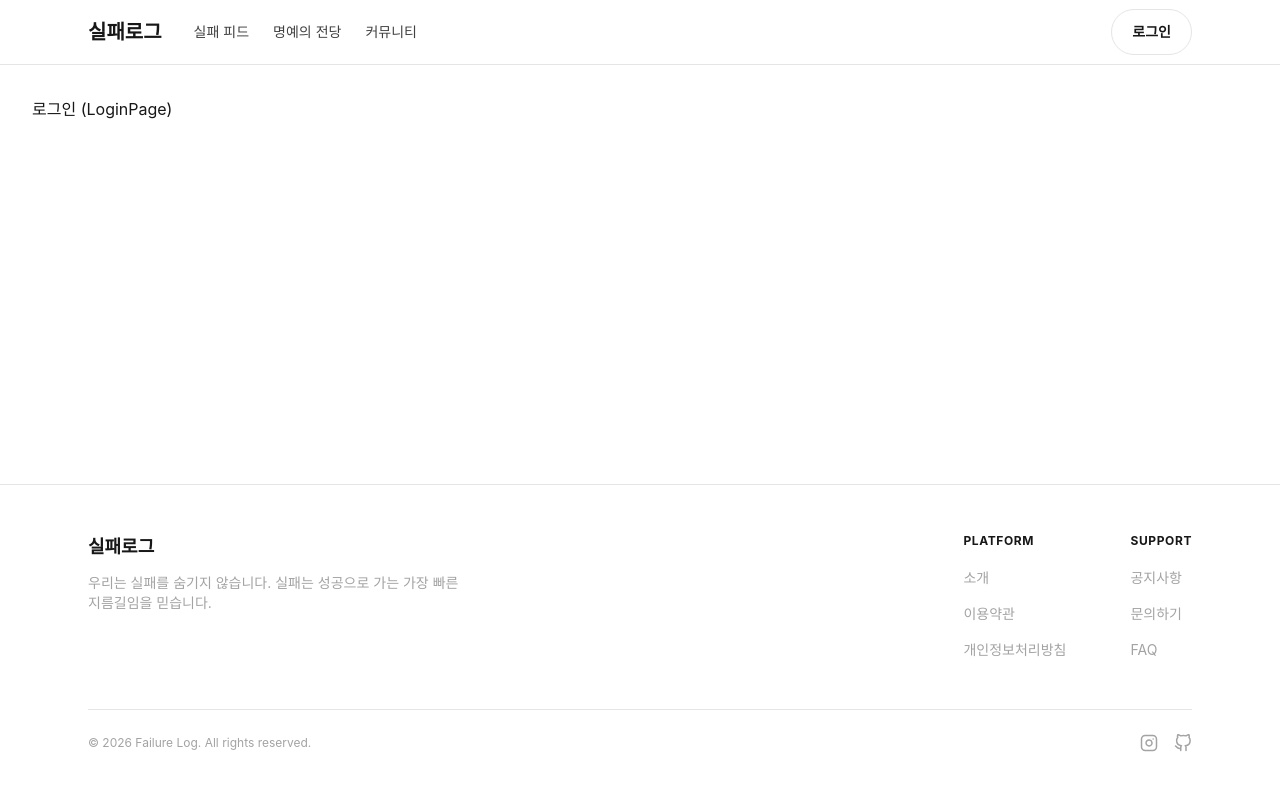
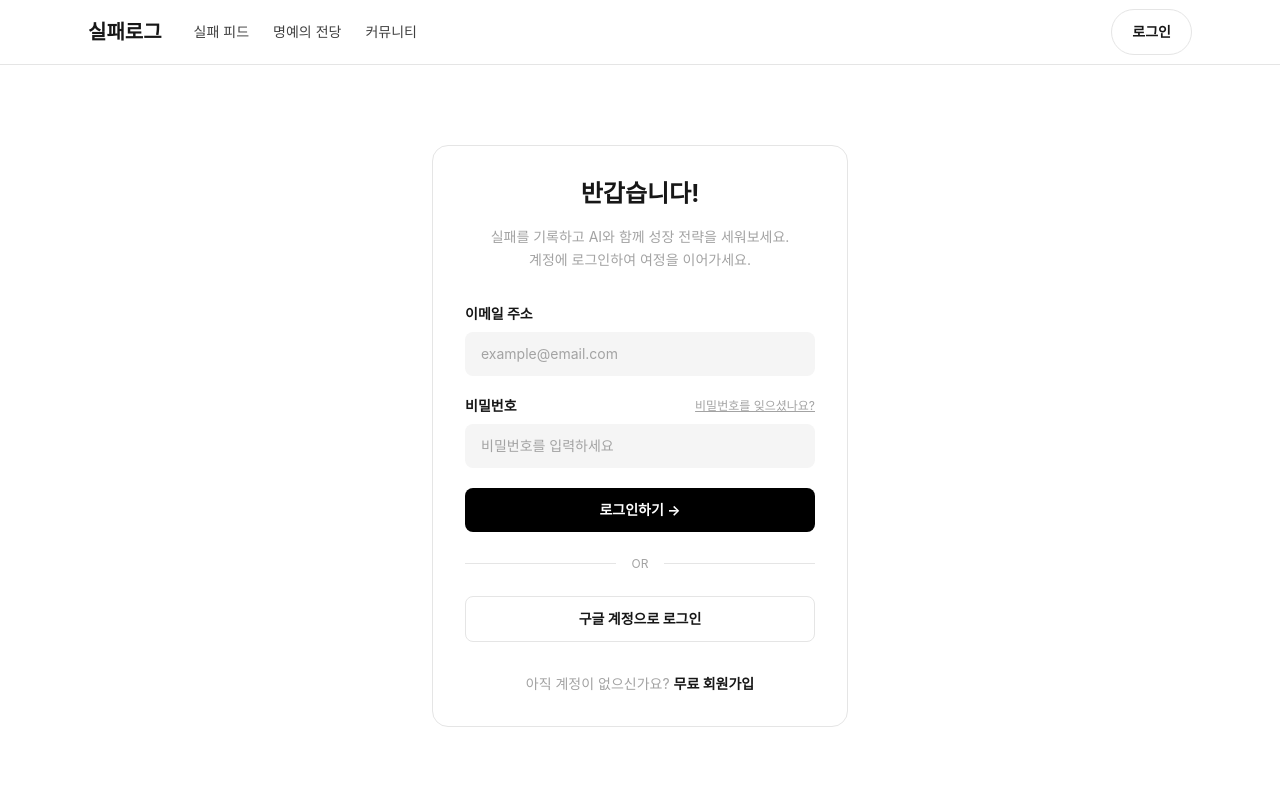
Before and after one commit to skhuthon-5-team/frontend, a React app: page /login in a window 1280 px wide. Shown: the top 800 px of the page. Built offline with nearby package versions, Linux system fonts and the light colour scheme; the HTML template or start-up script is replaced by a standard one.

Commit message:
feat: 로그인 페이지 구현 (#16)

```diff
--- /dev/null
+++ b/src/components/layout/ProtectedRoute.jsx
@@ -0,0 +1,12 @@
+import { Navigate } from "react-router-dom";
+import { useAuthStore } from "../store/authStore";
+
+export default function ProtectedRoute({ children }) {
+  const isLoggedIn = useAuthStore((state) => state.isLoggedIn);
+
+  if (!isLoggedIn) {
+    return <Navigate to="/login" replace />;
+  }
+
+  return children;
+}
--- a/src/pages/LoginPage.jsx
+++ b/src/pages/LoginPage.jsx
@@ -1,3 +1,89 @@
+import { useState } from "react";
+import { Link, useNavigate } from "react-router-dom";
+import { useAuthStore } from "../store/authStore";
+import FormField from "../components/ui/FormField";
+import Button from "../components/ui/Button";
+
+const inputClass =
+  "w-full rounded-lg bg-surface-subtle px-4 py-3 text-sm text-text-default placeholder:text-text-muted focus:outline-none";
+
 export default function LoginPage() {
-    return <div className="p-8 text-text-strong">로그인 (LoginPage)</div>;
-  }
+  const navigate = useNavigate();
+  const login = useAuthStore((state) => state.login);
+
+  const [email, setEmail] = useState("");
+  const [password, setPassword] = useState("");
+
+  const handleLogin = () => {
+    login({ email });
+    navigate("/");
+  };
+
+  const handleGoogleLogin = () => {};
+
+  return (
+    <div className="mx-auto max-w-md px-4 py-20">
+      <div className="rounded-2xl border border-border-default bg-surface-base p-8">
+        <h1 className="text-center text-2xl font-bold text-text-strong">
+          반갑습니다!
+        </h1>
+        <p className="mt-4 text-center text-sm leading-relaxed text-text-muted">
+          실패를 기록하고 AI와 함께 성장 전략을 세워보세요.
+          <br />
+          계정에 로그인하여 여정을 이어가세요.
+        </p>
+
+        <div className="mt-8 flex flex-col gap-5">
+          <FormField
+            label="이메일 주소"
+            type="email"
+            placeholder="example@email.com"
+            value={email}
+            onChange={(e) => setEmail(e.target.value)}
+          />
+
+          <label className="flex flex-col gap-2">
+            <span className="flex items-center justify-between">
+              <span className="text-sm font-bold text-text-strong">비밀번호</span>
+              <Link to="/login" className="text-xs text-text-muted underline">
+                비밀번호를 잊으셨나요?
+              </Link>
+            </span>
+            <input
+              type="password"
+              placeholder="비밀번호를 입력하세요"
+              value={password}
+              onChange={(e) => setPassword(e.target.value)}
+              className={inputClass}
+            />
+          </label>
+
+          <Button variant="primary" className="w-full" onClick={handleLogin}>
+            로그인하기 →
+          </Button>
+        </div>
+
+        <div className="my-6 flex items-center gap-4">
+          <span className="h-px flex-1 bg-border-default" />
+          <span className="text-xs text-text-muted">OR</span>
+          <span className="h-px flex-1 bg-border-default" />
+        </div>
+
+        <Button
+          variant="secondary"
+          className="w-full"
+          onClick={handleGoogleLogin}
+        >
+          구글 계정으로 로그인
+        </Button>
+
+        <p className="mt-8 text-center text-sm text-text-muted">
+          아직 계정이 없으신가요?{" "}
+          <Link to="/signup" className="font-bold text-text-strong">
+            무료 회원가입
+          </Link>
+        </p>
+      </div>
+    </div>
+  );
+}
```
